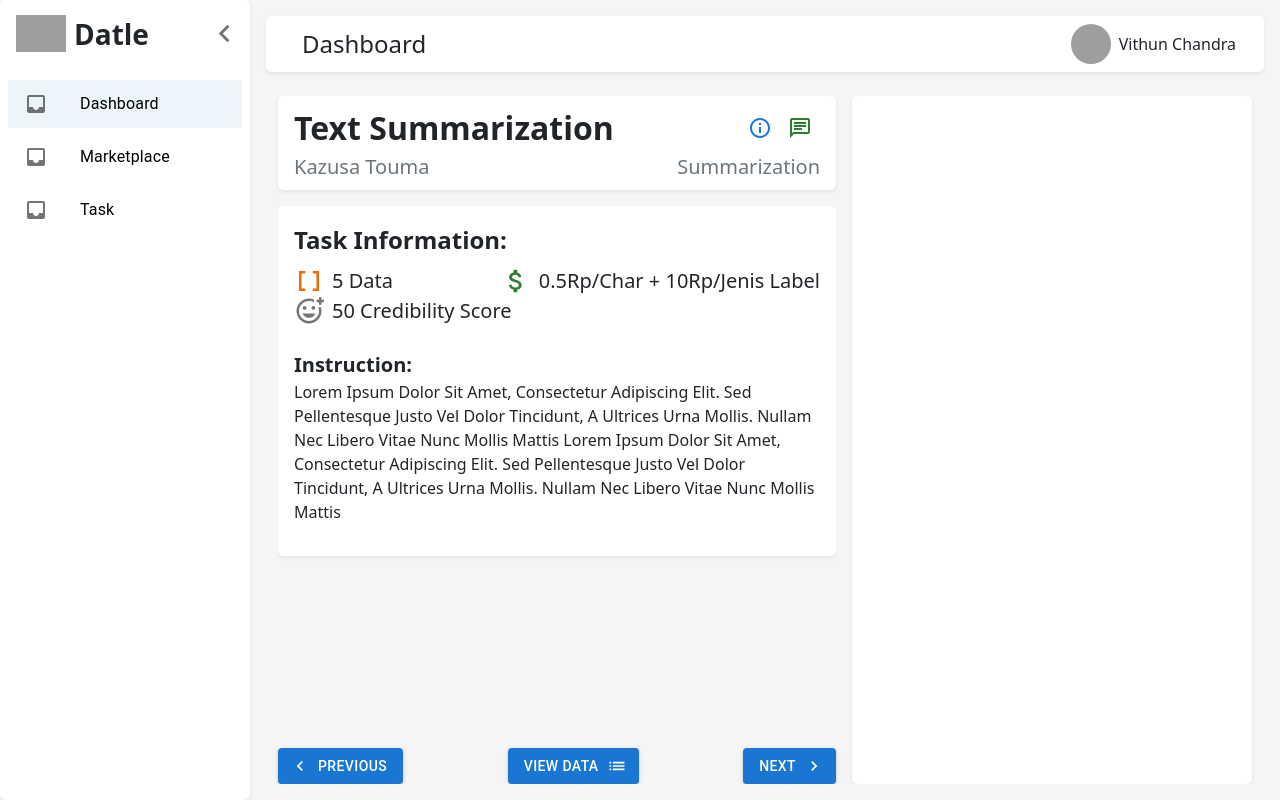
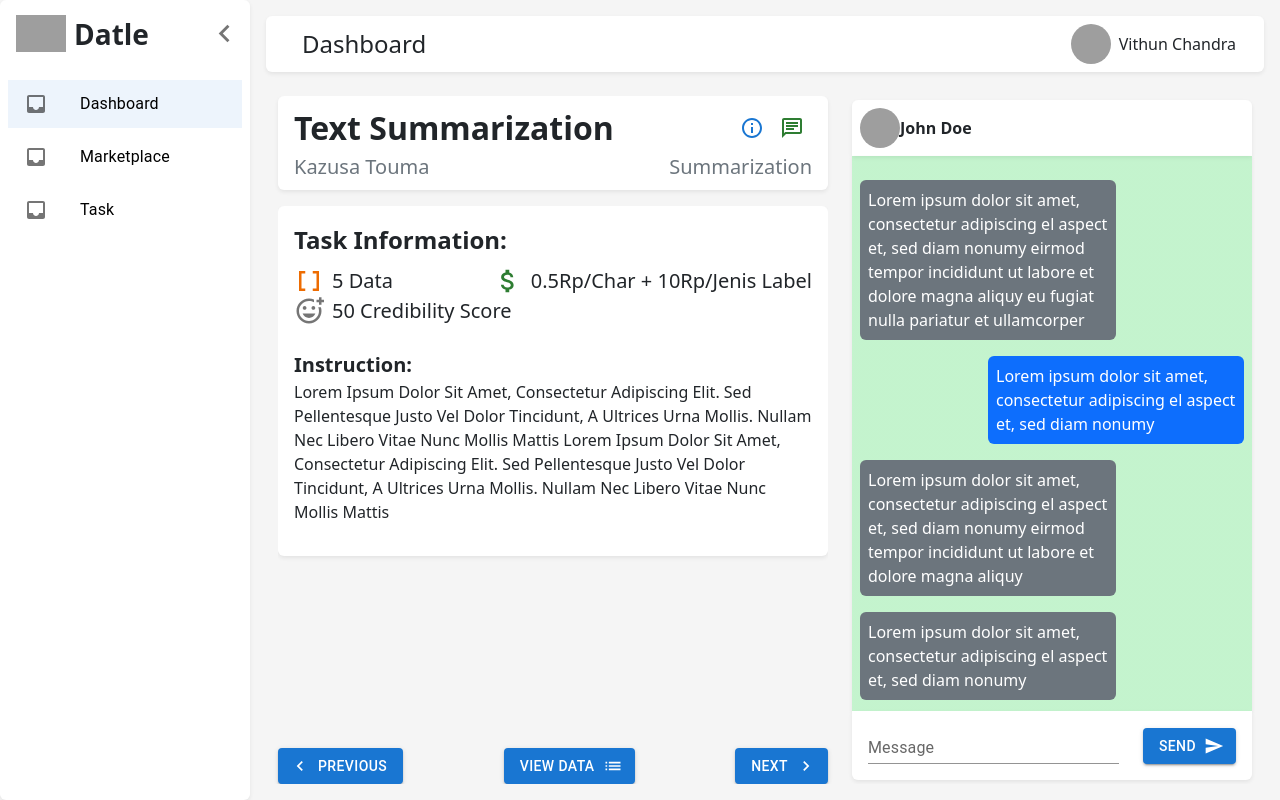
Before and after one commit to vithunchandra/Data-Labelling, a React (Vite) app in the folder Frontend/: page /worker/task/1 in a window 1280 px wide. Built offline with nearby package versions, Linux system fonts and the light colour scheme; grey boxes are pictures that could not be loaded.

Commit message:
add chat

```diff
--- a/Frontend/src/App.css
+++ b/Frontend/src/App.css
@@ -32,6 +32,10 @@ table{
     max-width: 200px;
 }
 
+.chat-background{
+    background: linear-gradient(rgba(0, 238, 48, 0.2), rgba(0, 238, 48, 0.2));
+}
+
 textarea::-webkit-scrollbar{
     display: none;
 }
--- a/Frontend/src/components/worker/MainLayout.tsx
+++ b/Frontend/src/components/MainLayout.tsx
@@ -1,5 +1,5 @@
 import { useEffect, useState } from "react";
-import Navbar from "./Navbar";
+import Navbar from "./worker/Navbar";
 import List from '@mui/material/List';
 import ListItemButton from '@mui/material/ListItemButton';
 import ListItemIcon from '@mui/material/ListItemIcon';
--- /dev/null
+++ b/Frontend/src/components/worker/Chat.tsx
@@ -0,0 +1,52 @@
+import { Avatar, Button, TextField } from '@mui/material'
+import { IChat } from '../../interface/IChat'
+import UserInterface from '../../interface/UserInterface'
+import Message from './Message'
+import { Send } from '@mui/icons-material'
+
+export default function Chat({user, targetUser, chats}: {
+    user: UserInterface,
+    targetUser: UserInterface,
+    chats: IChat[]
+}){
+    return(
+        <div className='d-flex h-100 py-1 flex-column'>
+            <div className='d-flex align-items-center p-2 rounded-top-2 shadow-sm bg-white'>
+                <Avatar src={targetUser.profile_image}/>
+                <span className='fw-bold'>{targetUser.name}</span>
+            </div>
+            <div className='flex-fill overflow-y-auto p-2 shadow-sm chat-background' style={{scrollbarWidth: 'none'}}>
+                {
+                    chats.map((chat, index) => {
+                        return <Message
+                            message={chat.message}
+                            color={chat.user_id === user._id ? 'primary' : 'secondary'}
+                            position={chat.user_id === user._id ? 'end' : 'start'}
+                            key={index}
+                        />
+                    })
+                }
+            </div>
+            <div>
+                <div className='row align-items-end bg-white pt-2 pb-3 px-3 rounded-bottom-2 shadow-sm g-0'>
+                    <div className='col me-4'>
+                        <TextField
+                            label="Message"
+                            multiline
+                            maxRows={4}
+                            color='primary'
+                            variant="standard"
+                            size='small'
+                            fullWidth
+                        />
+                    </div>
+                    <div className='col-auto'>
+                        <Button variant="contained" endIcon={<Send />}>
+                            Send
+                        </Button>
+                    </div>
+                </div>
+            </div>
+        </div>
+    )
+}
--- /dev/null
+++ b/Frontend/src/components/worker/Message.tsx
@@ -0,0 +1,21 @@
+export default function Message(
+    {
+        message,
+        color,
+        position
+    } : {
+        message: string,
+        color: string,
+        position: string
+    }
+){
+    return(
+        <div className={`d-flex justify-content-${position} my-3`}>
+            <div className="col-8">
+                <div className={`text-bg-${color} rounded-2 p-2`} style={{borderTopLeftRadius: 0}}>
+                    {message}
+                </div>
+            </div>
+        </div>
+    )
+}
--- /dev/null
+++ b/Frontend/src/dummy_data/chat_2.json
@@ -0,0 +1,42 @@
+[
+    {
+        "user_id": "1",
+        "message": "Lorem ipsum dolor sit amet, consectetur adipiscing el aspect et, sed diam nonumy eirmod tempor incididunt ut labore et dolore magna aliquy eu fugiat nulla pariatur et ullamcorper"
+    },
+    {
+        "user_id": "2",
+        "message": "Lorem ipsum dolor sit amet, consectetur adipiscing el aspect et, sed diam nonumy "
+    },
+    {
+        "user_id": "1",
+        "message": "Lorem ipsum dolor sit amet, consectetur adipiscing el aspect et, sed diam nonumy eirmod tempor incididunt ut labore et dolore magna aliquy "
+    },
+    {
+        "user_id": "1",
+        "message": "Lorem ipsum dolor sit amet, consectetur adipiscing el aspect et, sed diam nonumy "
+    },
+    {
+        "user_id": "2",
+        "message": "Lorem ipsum dolor sit "
+    },
+    {
+        "user_id": "2",
+        "message": "Lorem ipsum dolor sit amet, consectetur adipiscing el aspect et, sed diam nonumy eirmod tempor incididunt ut labore et dolore magna aliquy eu fugiat nulla pariatur et ullamcorper"
+    },
+    {
+        "user_id": "2",
+        "message": "Lorem ipsum "
+    },
+    {
+        "user_id": "1",
+        "message": "Lorem ipsum dolor sit amet, consectetur adipiscing el aspect et, sed diam nonumy eirmod tempor incididunt ut labore et dolore magna aliquy eu fugiat nulla pariatur et ullamcorper"
+    },
+    {
+        "user_id": "2",
+        "message": "Lorem ipsum dolor sit amet, consectetur "
+    },
+    {
+        "user_id": "1",
+        "message": "Lorem ipsum dolor sit amet, "
+    }
+]
--- a/Frontend/src/dummy_data/user.json
+++ b/Frontend/src/dummy_data/user.json
@@ -4,69 +4,79 @@
       "name": "John Doe",
       "role": "Requester",
       "credibility": 0,
-      "wallet": 5000
+      "wallet": 5000,
+      "profile_image": "https://picsum.photos/200"
     },
     {
       "_id": "2",
       "name": "Jane Doe",
       "role": "Worker",
       "credibility": 200,
-      "wallet": 0
+      "wallet": 0,
+      "profile_image": "https://picsum.photos/200"
     },
     {
       "_id": "3",
       "name": "Bob Smith",
       "role": "Worker",
       "credibility": 150,
-      "wallet": 0
+      "wallet": 0,
+      "profile_image": "https://picsum.photos/200"
     },
     {
       "_id": "4",
       "name": "Alice Johnson",
       "role": "Worker",
       "credibility": 250,
-      "wallet": 0
+      "wallet": 0,
+      "profile_image": "https://picsum.photos/200"
     },
     {
       "_id": "5",
       "name": "Charlie Brown",
       "role": "Requester",
       "credibility": 0,
-      "wallet": 5750
+      "wallet": 5750,
+      "profile_image": "https://picsum.photos/200"
     },
     {
       "_id": "6",
       "name": "Dorothy Williams",
       "role": "Requester",
       "credibility": 0,
-      "wallet": 6750
+      "wallet": 6750,
+      "profile_image": "https://picsum.photos/200"
     },
     {
       "_id": "7",
       "name": "Edward Davis",
       "role": "Requester",
       "credibility": 0,
-      "wallet": 5250
+      "wallet": 5250,
+      "profile_image": "https://picsum.photos/200"
     },
     {
       "_id": "8",
       "name": "Fiona Miller",
       "role": "Worker",
       "credibility": 225,
-      "wallet": 0
+      "wallet": 0,
+      "profile_image": "https://picsum.photos/200"
     },
     {
       "_id": "9",
       "name": "George Wilson",
       "role": "Worker",
       "credibility": 100,
-      "wallet": 0
+      "wallet": 0,
+      "profile_image": "https://picsum.photos/200"
     },
     {
       "_id": "10",
       "name": "Hannah Moore",
       "role": "Worker",
       "credibility": 200,
-      "wallet": 0
+      "wallet": 0,
+      "profile_image": "https://picsum.photos/200"
     }
   ]
--- /dev/null
+++ b/Frontend/src/interface/IChat.tsx
@@ -0,0 +1,4 @@
+export interface IChat{
+    user_id: string;
+    message: string;
+}
--- a/Frontend/src/interface/UserInterface.tsx
+++ b/Frontend/src/interface/UserInterface.tsx
@@ -1,6 +1,7 @@
 export default interface User{
     _id: string,
     name: string,
+    profile_image: string,
     role: string,
     credibility: number,
     wallet: number
--- a/Frontend/src/pages/admin/Admin.tsx
+++ b/Frontend/src/pages/admin/Admin.tsx
@@ -1,4 +1,4 @@
-import MainLayout from "../../components/worker/MainLayout";
+import MainLayout from "../../components/MainLayout";
 import { adminNavigation } from "../../route";
 export default function Admin (){
     return(
--- a/Frontend/src/pages/requester/Requester.tsx
+++ b/Frontend/src/pages/requester/Requester.tsx
@@ -1,4 +1,4 @@
-import MainLayout from "../../components/worker/MainLayout";
+import MainLayout from "../../components/MainLayout";
 import { requesterNavigation } from "../../route";
 
 export default function Requester() {
--- a/Frontend/src/pages/worker/Task.tsx
+++ b/Frontend/src/pages/worker/Task.tsx
@@ -4,8 +4,13 @@ import { Outlet, useLoaderData } from 'react-router-dom';
 import { ChatOutlined, ChevronLeft, ChevronRight, InfoOutlined, List } from '@mui/icons-material';
 import { Button, Collapse, IconButton } from '@mui/material';
 import { Link } from 'react-router-dom';
+import Chat from '../../components/worker/Chat';
+import users from '../../dummy_data/user.json';
+import chats from '../../dummy_data/chat_2.json';
 
 export default function TaskDetail(){
+    const user = users[1];
+    const targetUser = users[0];
     const [taskIndex, setTaskIndex] = useState(parseInt(useLoaderData() as string));
     const [isChatActive, setIsChatActive] = useState(true);
     let task = tasks[taskIndex];
@@ -69,15 +74,15 @@ export default function TaskDetail(){
                     </div>
                 </div>
 
-                <div className='col-auto'>
+                <div className='col-auto h-100'>
                     {/* <Collapse orientation='horizontal' in={isChatActive}>
                         <div id='chat-wrapper'>
                             <div className='chat'></div>
                         </div>
                     </Collapse> */}
                     <div id='chat-wrapper' className='collapse collapse-horizontal h-100 show'>
-                        <div id='chat' className='h-100 ms-3 p-2 rounded-2 shadow-sm bg-white'>
-
+                        <div id='chat' className='h-100 ms-4'>
+                            <Chat user={user} targetUser={targetUser} chats={chats}/>
                         </div>
                     </div>
                 </div>
--- a/Frontend/src/pages/worker/Worker.tsx
+++ b/Frontend/src/pages/worker/Worker.tsx
@@ -1,4 +1,4 @@
-import MainLayout from "../../components/worker/MainLayout";
+import MainLayout from "../../components/MainLayout";
 import {workerNavigation} from "../../route";
 
 export default function Worker (){
```
